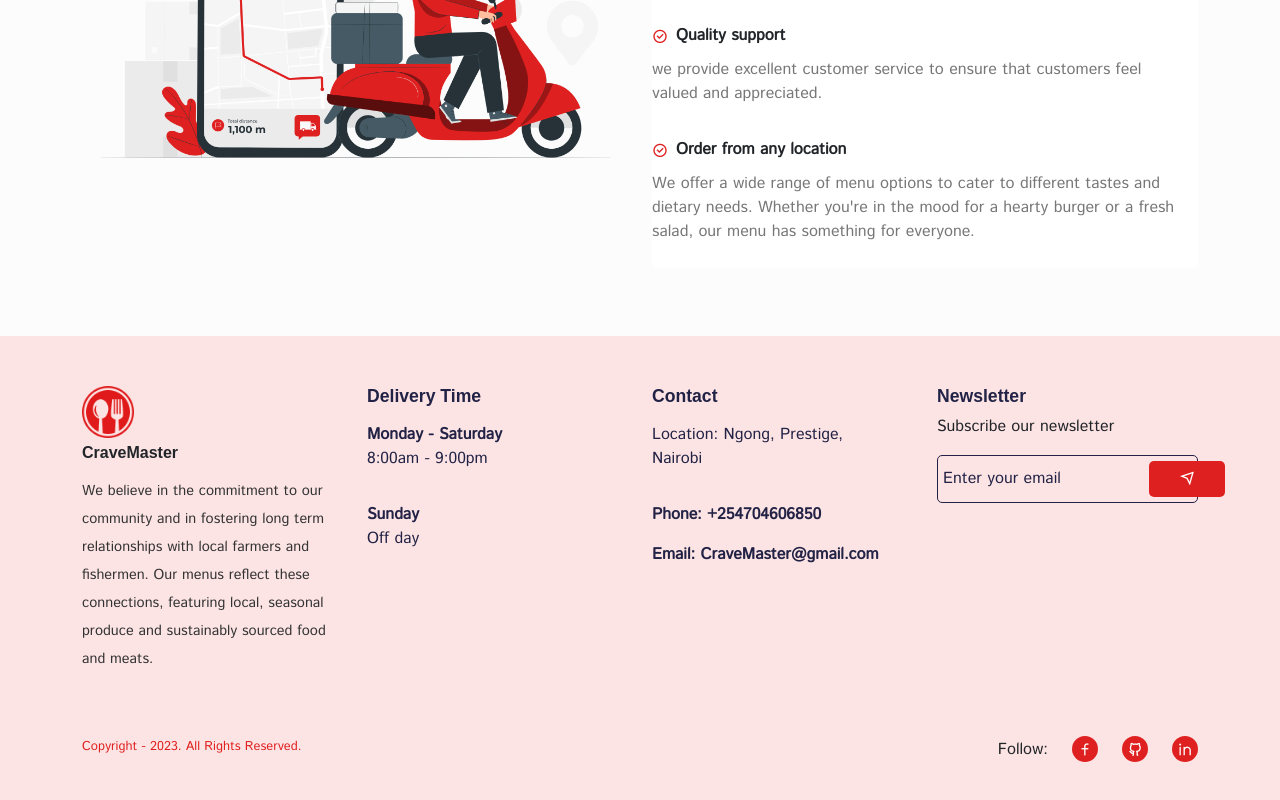
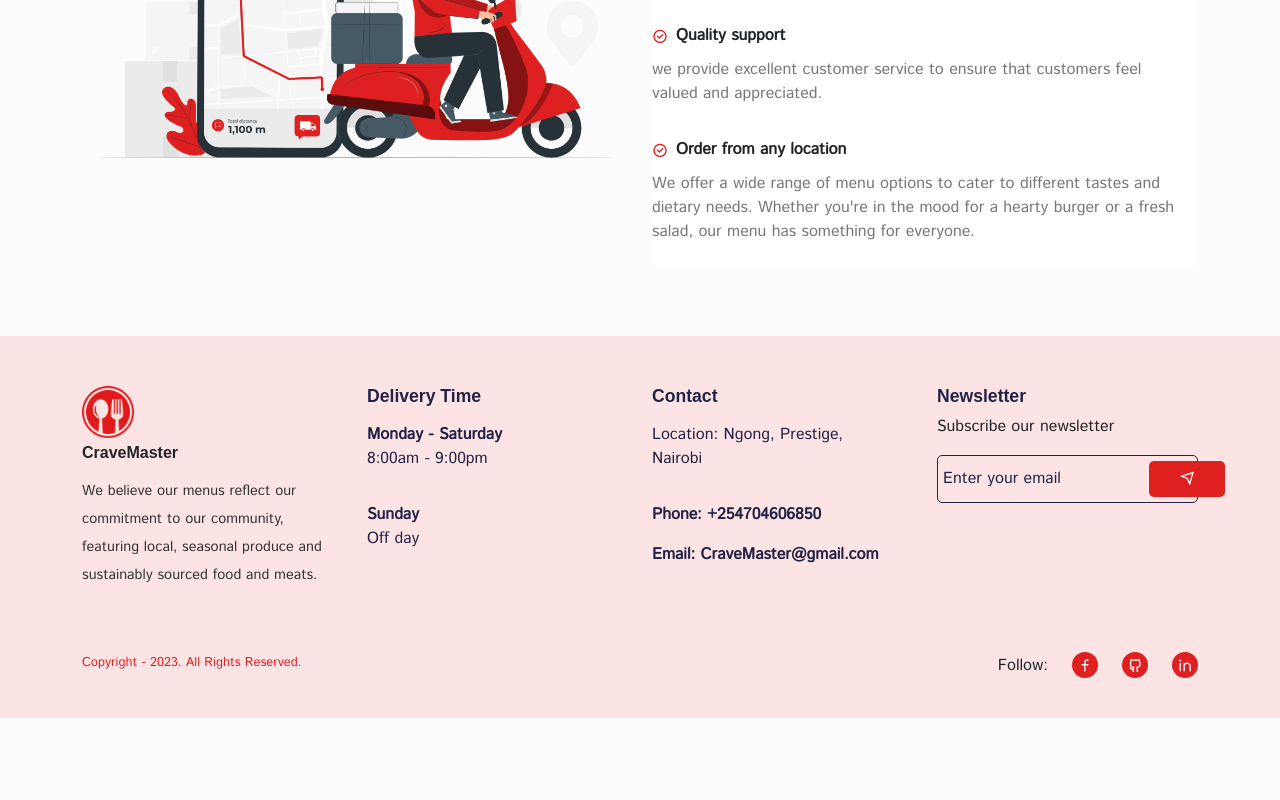
Before and after one commit to petersamson-kingori/Group-4-book-a-meal-front-end, a React (Create React App) app: page /home in a window 1280 px wide. Shown: the part 1702-2502 px from the top of the page. After the commit the page ends 2420 px from the top, so only its background shows below. Built offline with nearby package versions, Linux system fonts and the light colour scheme; a web font is replaced by a local one.

Commit message:
bug fixing

```diff
--- a/src/components/Footer/Footer.jsx
+++ b/src/components/Footer/Footer.jsx
@@ -14,9 +14,7 @@ const Footer = () => {
               <img src={logo} alt="logo" />
               <h5>CraveMaster</h5>
               <p>
-                We believe in the commitment to our community and in fostering
-                long term relationships with local farmers and fishermen. Our
-                menus reflect these connections, featuring local, seasonal
+                We believe our menus reflect our commitment to our community, featuring local, seasonal
                 produce and sustainably sourced food and meats.
               </p>
             </div>
```
